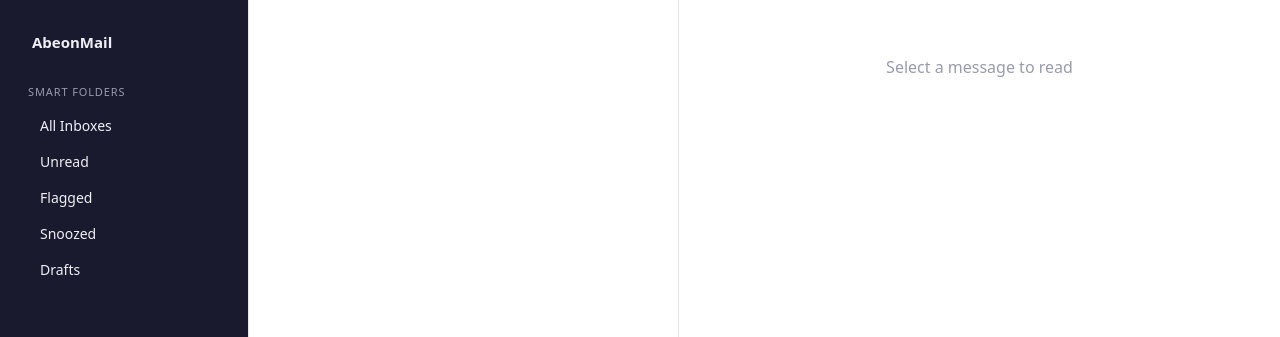
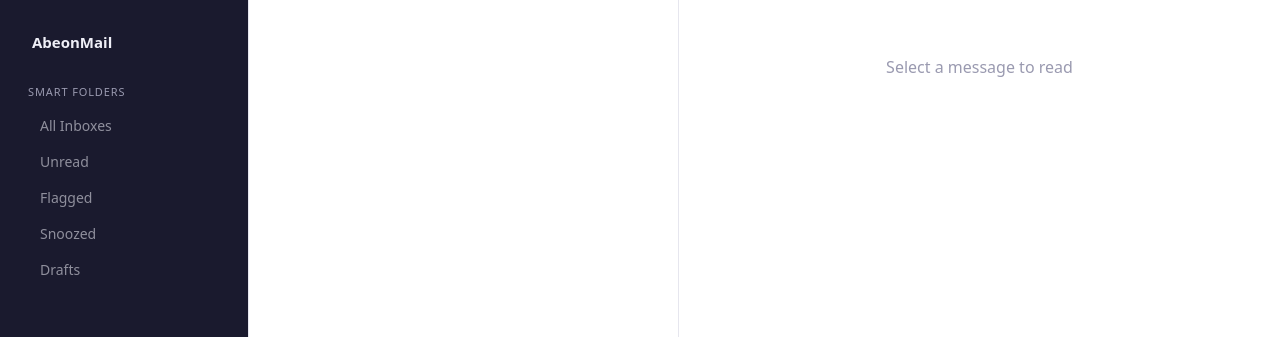
Before and after one commit to cyberstudio-software-house/abeon-mail, a React (Vite) app: page / in a window 1280 px wide. Shown: the top 337 px of the page. Built offline with nearby package versions, Linux system fonts and the light colour scheme.

Commit message:
fix(ui): mount sync-event invalidation in shell and de-emphasize inert smart folders

```diff
--- a/src/app/AppShell.tsx
+++ b/src/app/AppShell.tsx
@@ -1,11 +1,14 @@
 import { useEffect, useState } from "react";
 import "./shell.css";
 import { health } from "../ipc/client";
+import { useSyncEvents } from "../ipc/events";
 import { MailboxRail } from "../features/mailbox/MailboxRail";
 import { MessageListPane } from "../features/message-list/MessageListPane";
 import { ReaderPane } from "../features/reader/ReaderPane";
 
 export function AppShell() {
+  useSyncEvents();
+
   const [status, setStatus] = useState("…");
 
   useEffect(() => {
--- a/src/features/mailbox/MailboxRail.tsx
+++ b/src/features/mailbox/MailboxRail.tsx
@@ -54,12 +54,13 @@ export function MailboxRail({ status }: Props) {
         {SMART_FOLDERS.map(({ label }) => (
           <div
             key={label}
+            aria-disabled="true"
             style={{
               padding: "var(--space-2) var(--space-4)",
-              cursor: "pointer",
               fontSize: "14px",
               borderRadius: "var(--radius-sm)",
               margin: "1px var(--space-2)",
+              opacity: 0.55,
             }}
           >
             {label}
```
Also changed, not shown: 1 other file (tests, documents, lock files or other folders).
